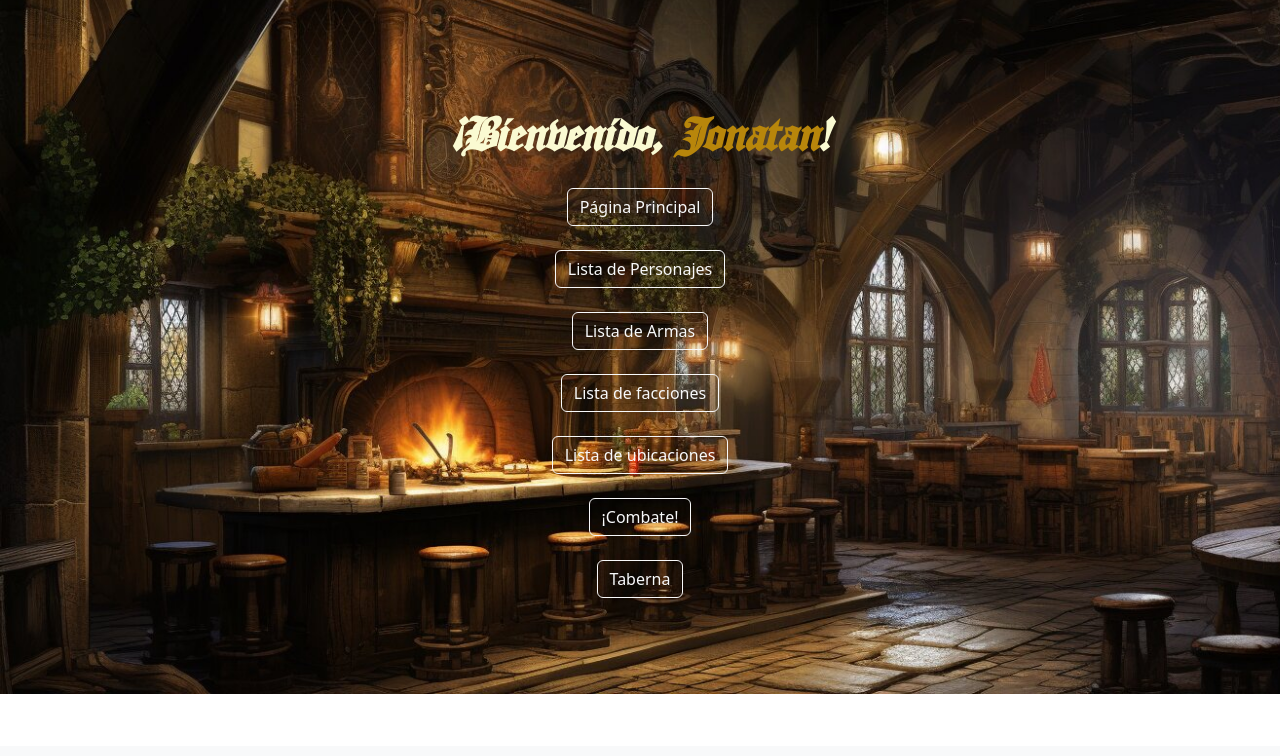
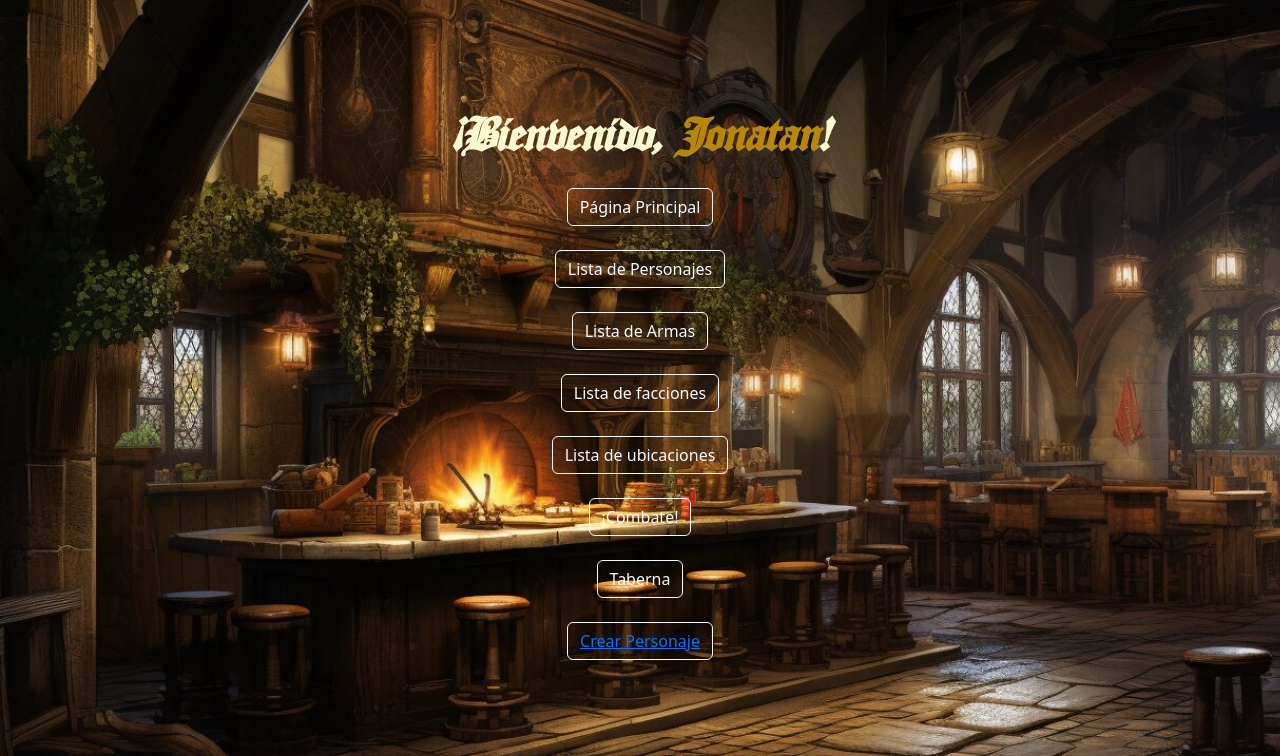
Before and after one commit to Carlos5Noob/TierraMedia-Django, a Django app: page /game/ in a window 1280 px wide. Shown: the part 54-810 px from the top of the page. Before the commit the page ends 748 px from the top, so only its background shows below. Run offline with Django 5.2, Linux system fonts and the light colour scheme; a user stored in the database is signed in.

Commit message:
añadido enlace a crear personaje

```diff
--- a/app/templates/app/index.html
+++ b/app/templates/app/index.html
@@ -73,10 +73,16 @@
                 <button type="button" class="btn btn-outline-light">¡Combate!</button>
             </a>
         </div>
-        <br>
+    <br>
         <div>
             <a href="{% url 'taberna' %}">
                 <button type="button" class="btn btn-outline-light">Taberna</button>
+            </a>
+        </div>
+    <br>
+        <div>
+            <a href="{% url 'crear_personaje' %}">
+                <button type="button" class="btn btn-outline-light">Crear Personaje</button">
             </a>
         </div>
     </div>
```
